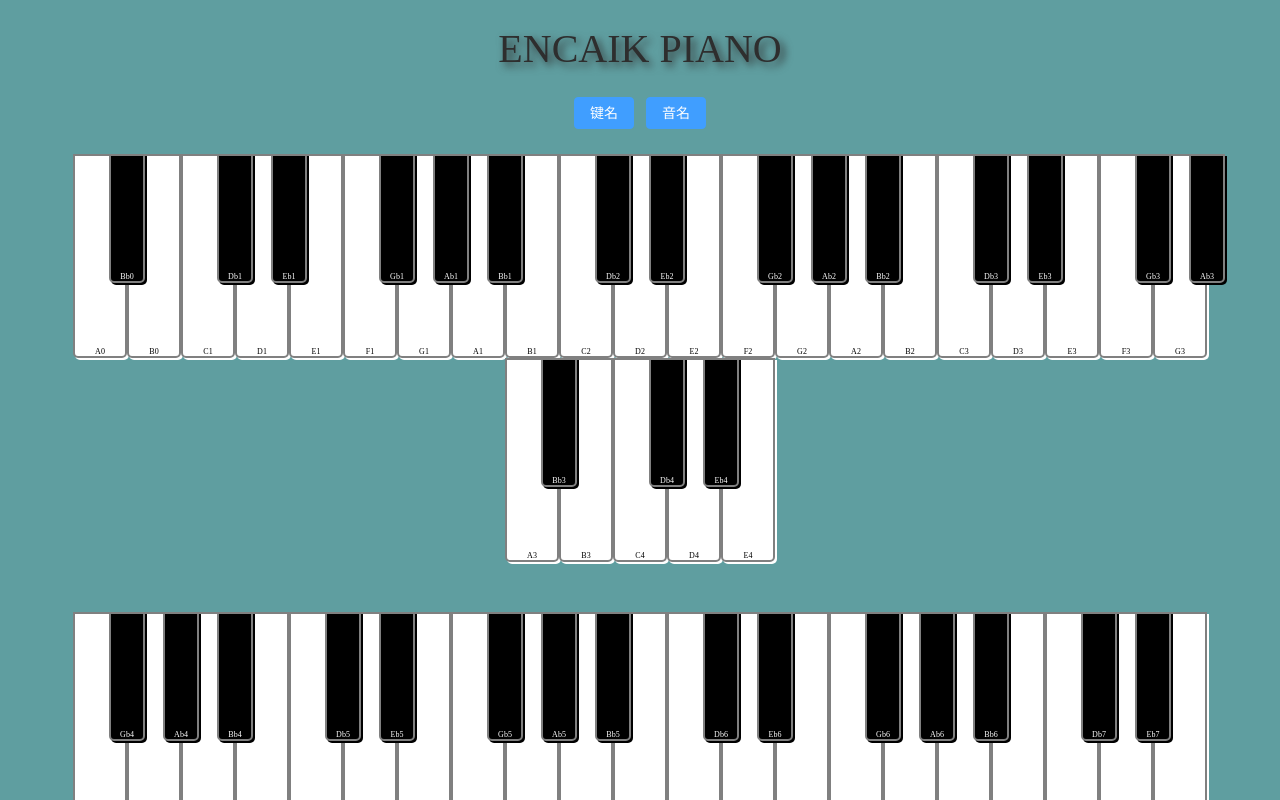
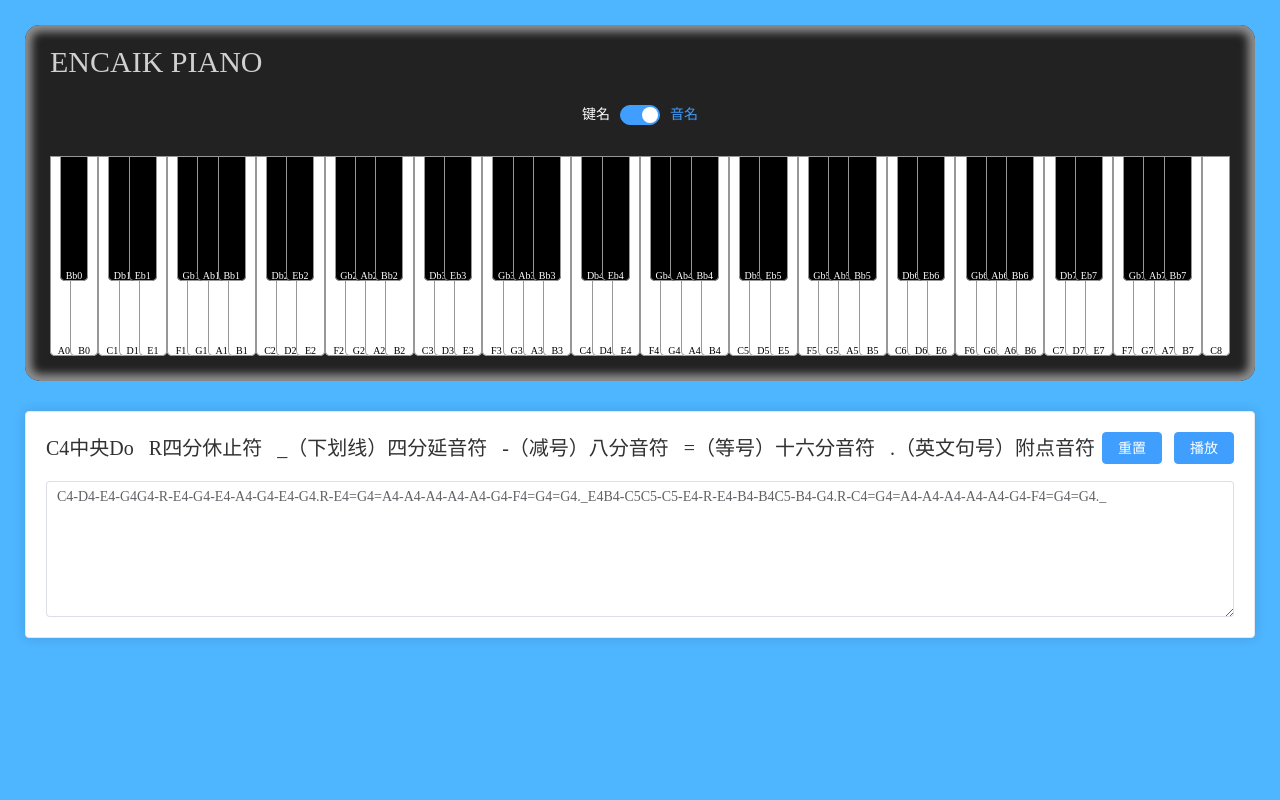
Before and after one commit to Encaik/Vue3-Piano, a Vue app: page / in a window 1280 px wide. Shown: the top 800 px of the page. Built offline with nearby package versions, Linux system fonts and the light colour scheme; no server answers.

Commit message:
feat:调整页面布局

```diff
--- a/src/App.vue
+++ b/src/App.vue
@@ -1,40 +1,29 @@
 <template>
   <div id="App">
     <div class="container">
+      <div class="piano-panel">
         <div class="title">ENCAIK PIANO</div>
         <div class="setting">
           <div class="setting-btn-group">
-          <el-button type="primary" @click="onNameTypeSet(0)">键名</el-button>
-          <el-button type="primary" @click="onNameTypeSet(1)">音名</el-button>
+            <el-switch v-model="keyNameType" active-text="音名" inactive-text="键名" />
           </div>
         </div>
         <div class="keyboard">
           <div
             :class="key.keyType ? 'black-key' : 'white-key'"
-          v-for="key in keyboard.slice(0, keyboard.length / 2)"
+            v-for="key in keyboard"
             :key="key.pitchName"
             :id="key.pitchName"
             @mousedown="
               onNotePlay({ pitch: key.pitchName, playTime: 0.25 }, NotePlayType.mouse)
             "
           >
-          {{ nameType ? key.pitchName : key.keyName }}
+            {{ keyNameType ? key.pitchName : key.keyName }}
           </div>
         </div>
-      <div class="keyboard">
-        <div
-          :class="key.keyType ? 'black-key' : 'white-key'"
-          v-for="key in keyboard.slice(keyboard.length / 2)"
-          :key="key.pitchName"
-          :id="key.pitchName"
-          @mousedown="
-            onNotePlay({ pitch: key.pitchName, playTime: 0.25 }, NotePlayType.mouse)
-          "
-        >
-          {{ nameType ? key.pitchName : key.keyName }}
       </div>
-      </div>
-      <el-divider />
+      <el-card class="music-panel">
+        <div class="option-bar">
           <div class="text-input">
             <span>C4中央Do</span>
             <span>R四分休止符</span>
@@ -43,15 +32,20 @@
             <span>=（等号）十六分音符</span>
             <span>.（英文句号）附点音符</span>
           </div>
-      <div class="music-input">
-        <el-input v-model="txtMusic" :rows="4" type="textarea" placeholder="请输入乐谱" />
-      </div>
-      <div class="setting">
-        <div class="setting-btn-group">
+          <div>
             <el-button type="primary" @click="onResetBtnClick()">重置</el-button>
             <el-button type="primary" @click="onPlayBtnClick()">播放</el-button>
           </div>
         </div>
+        <div class="music-input">
+          <el-input
+            v-model="txtMusic"
+            :rows="6"
+            type="textarea"
+            placeholder="请输入乐谱"
+          />
+        </div>
+      </el-card>
     </div>
   </div>
 </template>
@@ -167,6 +161,10 @@ const defaultTxtMusic =
 
 let noteDuration = ""; // 单个音符时长
 
+/* 设置 */
+// 名称显示
+let keyNameType = ref(true);
+
 const NotePlayType = {
   auto: 1,
   mouse: 2,
@@ -183,6 +181,7 @@ function init() {
   noteDuration = 0.5;
   sampler = sampleInit();
   onMouseListener();
+  onKeyboardListener();
 }
 
 /**
@@ -271,10 +270,7 @@ function onNotePlayByAuto(note) {
  * 鼠标触发单音演奏
  */
 function onNotePlayByMouse(note) {
-  sampler.triggerAttackRelease(
-    note.pitch,
-    `${(note.playTime / 0.25) * 2}n`
-  );
+  sampler.triggerAttackRelease(note.pitch, `${(note.playTime / 0.25) * 2}n`);
   let $el = document.getElementById(note.pitch);
   $el.classList.add("key-active");
   $el.addEventListener("mouseup", removeKeyActiveClass);
@@ -289,7 +285,11 @@ function onNotePlayByMouse(note) {
 /**
  * 键盘触发单音演奏
  */
-function onNotePlayByKeyboard() {}
+function onNotePlayByKeyboard(note) {
+  sampler.triggerAttackRelease(note.pitch, `${(note.playTime / 0.25) * 2}n`);
+  let $el = document.getElementById(note.pitch);
+  $el.classList.add("key-active");
+}
 
 /**
  * 鼠标滑动演奏监听
@@ -309,6 +309,28 @@ function onMouseListener() {
       } catch (error) {
         console.log(error);
       }
+    }
+  });
+}
+
+/**
+ * 键盘演奏监听
+ */
+function onKeyboardListener() {
+  let pressKeys = new Map();
+  document.addEventListener("keydown", (event) => {
+    if (pressKeys.has(event.code)) return;
+    pressKeys.set(event.code);
+    const key = keyboard.filter((i) => i.keyMap === event.code)?.[0];
+    if (key) {
+      onNotePlay({ pitch: key.pitchName, playTime: 0.25 }, NotePlayType.keyboard);
+    }
+  });
+  document.addEventListener("keyup", (event) => {
+    pressKeys.delete(event.code);
+    const key = keyboard.filter((i) => i.keyMap === event.code)?.[0];
+    if (key) {
+      document.getElementById(key.pitchName).classList.remove("key-active");
     }
   });
 }
@@ -364,54 +386,6 @@ function buildNoteListByTxtMusic(txtMusic) {
   }
   return nodeList;
 }
-
-//单音演奏方法
-function playKey(
-  pitchName,
-  noteDuration = 8,
-  now,
-  time,
-  isAuto = false,
-  isKeyboard = false
-) {
-  sampler.triggerAttackRelease(pitchName, noteDuration + "n", now);
-  let $el = document.getElementById(pitchName);
-  if (isAuto) {
-    setTimeout(() => {
-      $el.classList.add("key-active");
-      setTimeout(() => {
-        $el.classList.remove("key-active");
-      }, 100);
-    }, time * 1000);
-  } else {
-    if (isKeyboard) {
-      $el.classList.add("key-active");
-    }
-  }
-}
-
-/* 设置 */
-// 名称显示
-let nameType = ref(1);
-
-function onNameTypeSet(type) {
-  nameType.value = type;
-}
-
-/*  键盘演奏逻辑 */
-let pressKeys = new Map();
-document.addEventListener("keydown", (event) => {
-  //console.log(event);
-  if (pressKeys.has(event.code)) return;
-  pressKeys.set(event.code);
-  let key = keyboard.filter((i) => i.keyMap === event.code)?.[0];
-  key ? playKey(key.pitchName, undefined, undefined, undefined, false, true) : null;
-});
-document.addEventListener("keyup", (event) => {
-  pressKeys.delete(event.code);
-  let key = keyboard.filter((i) => i.keyMap === event.code)?.[0];
-  key ? document.getElementById(key.pitchName).classList.remove("key-active") : null;
-});
 </script>
 
 <style lang="scss">
@@ -422,46 +396,50 @@ document.addEventListener("keyup", (event) => {
 #App {
   width: 100%;
   min-height: 100vh;
-  background-color: cadetblue;
+  background: #4eb5ff;
 }
 .container {
   padding: 25px;
-}
+  .piano-panel {
+    border-radius: 15px;
+    background: #222222;
+    box-shadow: inset 0px 0px 9px 7px #8f8f8f;
     .title {
-  text-align: center;
-  font-size: 40px;
-  color: #2e2e2e;
-  filter: drop-shadow(4px 4px 4px #2e2e2e);
-  margin-bottom: 25px;
+      font-size: 30px;
+      color: #d1d0d0;
+      padding: 20px 25px;
     }
     .setting {
       display: flex;
       justify-content: center;
       align-items: center;
-  .setting-btn-group {
+      .el-switch__label:not(.is-active) {
+        color: #fff;
+      }
+    }
+  }
+  .music-panel{
+    margin-top: 30px;
+    .option-bar{
+      display: flex;
+      justify-content: space-between;
+      .text-input {
         display: flex;
         justify-content: center;
-    align-items: center;
-    .setting-btn {
-      background-color: #4285f4;
-      color: #fff;
-      width: 120px;
-      height: 32px;
-      line-height: 32px;
-      border-radius: 2px;
-      font-size: 0.9em;
-      text-align: center;
-      cursor: pointer;
-      &:hover {
-        background-color: #1f50a0;
+        gap: 15px;
+        margin-bottom: 20px;
+        font-size: 20px;
       }
+    }
+    .music-input {
+      display: flex;
+      justify-content: center;
     }
   }
 }
 .keyboard {
   display: flex;
   justify-content: center;
-  flex-wrap: wrap;
   padding: 25px;
   @mixin key {
     border-radius: 0 0 5px 5px;
@@ -470,47 +448,36 @@ document.addEventListener("keyup", (event) => {
     align-items: flex-end;
     user-select: none;
     cursor: pointer;
-    font-size: 8px;
-    transition: all 0.2s ease-out;
-    &:hover {
-      background-color: #a8a8a8;
-      box-shadow: 2px 2px 0px 0px #747474;
-    }
+    font-size: 10px;
   }
   .white-key {
     @include key;
-    width: 50px;
+    flex: 1 1;
     height: 200px;
-    background-color: #fff;
-    border: 2px solid gray;
-    box-shadow: 2px 2px 0px 0px #fff;
+    background: #fff;
+    box-shadow: inset 0px 0px 0px 1px #979797;
+    &.key-active {
+      background: linear-gradient(0deg, #6c6c6c, #fff);
+    }
+    &:hover {
+      background: #b7b7b7;
+    }
   }
   .black-key {
     @include key;
-    width: 32px;
+    flex: 1 1;
     height: 125px;
-    background-color: #000;
-    border: 2px solid gray;
+    background: #000;
     margin: 0 -18px;
     z-index: 10;
     color: #fff;
-    box-shadow: 2px 2px 0px 0px #000;
+    box-shadow: inset 0px 0px 0px 1px #979797;
+    &.key-active {
+      background: linear-gradient(0deg, #6c6c6c, #000);
     }
-  .key-active {
-    background: linear-gradient(0deg, #6c6c6c, #ffffff);
-    box-shadow: 2px 2px 0px 0px #575757;
+    &:hover {
+      background: #666;
     }
   }
-.text-input {
-  display: flex;
-  justify-content: center;
-  gap: 15px;
-  margin: 25px 0;
-  color: #fff;
-  font-size: 20px;
-}
-.music-input {
-  display: flex;
-  justify-content: center;
 }
 </style>
```
Lines whose indentation alone changed are shown as unchanged.
